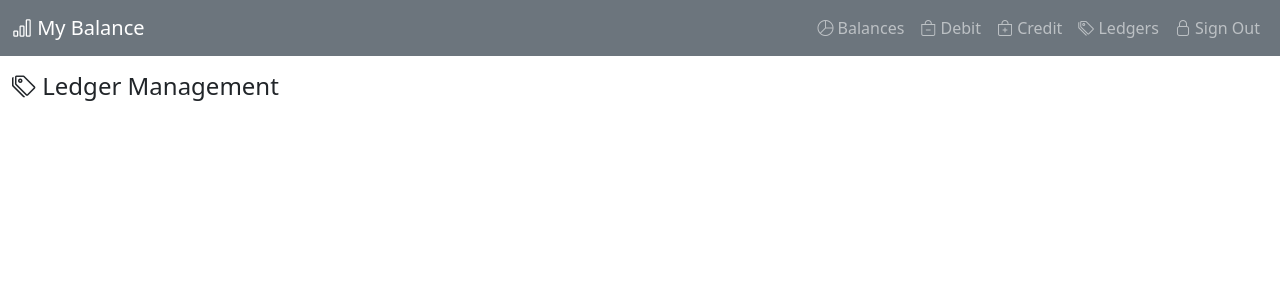
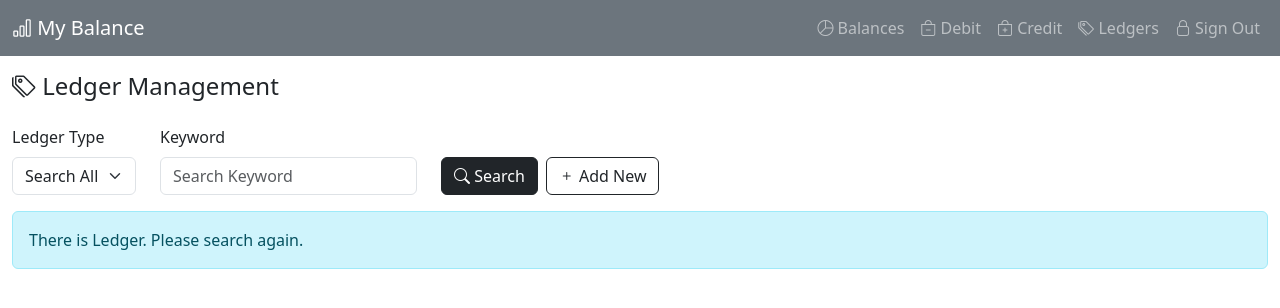
Before and after one commit to minlwin/onestop-12, a React (Vite) app in the folder balance-web/: page /member/ledger in a window 1280 px wide. Shown: the top 308 px of the page. Built offline with nearby package versions, Linux system fonts and the light colour scheme.

Commit message:
Update Modal Dialog

```diff
--- /dev/null
+++ b/balance-web/src/model/provider/modal-dialog-context.ts
@@ -0,0 +1,25 @@
+import { createContext, useContext } from "react"
+
+type ModalDialogContextType = {
+    show: boolean
+    setShow : (show: boolean) => void
+    action?: VoidFunction
+    setAction? : (action : VoidFunction) => void
+}
+
+const ModalDialogContext = createContext<ModalDialogContextType | undefined>(undefined)
+
+const useModalDialogContext = () => {
+    const context = useContext(ModalDialogContext)
+
+    if(!context) {
+        throw Error("Invalid usage of Modail Dialog Context.")
+    }
+
+    return context
+}
+
+export {
+    ModalDialogContext,
+    useModalDialogContext
+}
--- /dev/null
+++ b/balance-web/src/model/provider/modal-dialog-provider.tsx
@@ -0,0 +1,18 @@
+import React, { useState } from "react";
+import { ModalDialogContext } from "./modal-dialog-context";
+
+export default function ModalDialogProvider({children} : {children : React.ReactNode}) {
+    const [show, setShow] = useState(false)
+    const [action, setAction] = useState<VoidFunction | undefined>()
+
+    return (
+        <ModalDialogContext.Provider value={{
+            show : show,
+            setShow : setShow,
+            action: action,
+            setAction: setAction
+        }}>
+            {children}
+        </ModalDialogContext.Provider>
+    )
+}
--- a/balance-web/src/model/store/auth-result.store.ts
+++ b/balance-web/src/model/store/auth-result.store.ts
@@ -25,5 +25,5 @@ export function userName() {
     throw Error("You need to login")
   }
 
-  return auth
+  return auth.email
 }
--- a/balance-web/src/pages/members/ledger/list.tsx
+++ b/balance-web/src/pages/members/ledger/list.tsx
@@ -1,9 +1,117 @@
+import { useForm } from "react-hook-form";
 import Page from "../../../ui/page";
+import type { LedgerListItem, LedgerSearch } from "../../../model/dto/member/ledger";
+import FormGroup from "../../../ui/form-group";
+import { LEDGER_TYPE_LIST } from "../../../model/constants";
+import { useState } from "react";
+import { searchLedger } from "../../../model/client/member/ledger-client";
+import NoData from "../../../ui/no-data";
+import ModalDialog from "../../../ui/modal-dialog";
+import ModalDialogProvider from "../../../model/provider/modal-dialog-provider";
+import { useModalDialogContext } from "../../../model/provider/modal-dialog-context";
 
 export default function LedgerManagement() {
+
+    const [list, setList] = useState<LedgerListItem[]>([])
+
+    async function search(form:LedgerSearch) {
+        const response = await searchLedger(form)
+        setList(response)
+    }
+
     return (
         <Page title="Ledger Management" icon={<i className="bi-tags"></i>}>
+            <ModalDialogProvider>
+                <SearchForm onSearch={search} />
 
+                <section className="my-3">
+                    <ListView list={list} />
+                </section>
+
+                <EditDialog />
+            </ModalDialogProvider>
         </Page>
     )
 }
+
+function SearchForm({onSearch} : {onSearch : (form : LedgerSearch) => void}) {
+
+    const {handleSubmit, register} = useForm<LedgerSearch>()
+    const {setShow} = useModalDialogContext()
+
+    return (
+        <form onSubmit={handleSubmit(onSearch)} className="row">
+            <FormGroup className="col-auto" label="Ledger Type">
+                <select {...register('type')} className="form-select">
+                    <option value="">Search All</option>
+                    {LEDGER_TYPE_LIST.map(item =>
+                        <option key={item} value={item}>{item}</option>
+                    )}
+                </select>
+            </FormGroup>
+
+            <FormGroup label="Keyword" className="col-auto">
+                <input {...register('keyword')} placeholder="Search Keyword" type="text" className="form-control" />
+            </FormGroup>
+
+            <div className="col btn-wrapper">
+                <button type="submit" className="btn btn-dark">
+                    <i className="bi-search"></i> Search
+                </button>
+
+                <button onClick={() => setShow(true)} type="button" className="btn btn-outline-dark ms-2">
+                    <i className="bi-plus"></i> Add New
+                </button>
+            </div>
+        </form>
+    )
+}
+
+function ListView({list} : {list: LedgerListItem[]}) {
+
+    if(!list.length) {
+        return <NoData name="Ledger" />
+    }
+
+    return (
+        <table className="table table-striped table-bordered table-hover">
+            <thead>
+                <tr>
+                    <th>Code</th>
+                    <th>Type</th>
+                    <th>Name</th>
+                    <th>Description</th>
+                    <th>Entries</th>
+                    <th>Amount</th>
+                    <th></th>
+                </tr>
+            </thead>
+
+            <tbody>
+            {list.map(item =>
+                <tr key={item.id.code}>
+                    <td>{item.id.code}</td>
+                    <td>{item.type}</td>
+                    <td>{item.name}</td>
+                    <td>{item.description}</td>
+                    <td className="text-end">{item.entries}</td>
+                    <td className="text-end">{item.total}</td>
+                    <td className="text-center">
+                        <a href="#" className="icon-link">
+                            <i className="bi-pencil"></i>
+                        </a>
+                    </td>
+                </tr>
+            )}
+            </tbody>
+        </table>
+    )
+}
+
+function EditDialog() {
+    return (
+        <ModalDialog title="Create Ledger">
+            <form action=""></form>
+        </ModalDialog>
+    )
+}
--- /dev/null
+++ b/balance-web/src/ui/modal-dialog.tsx
@@ -0,0 +1,66 @@
+import type React from "react"
+import { useEffect, useRef } from "react"
+import { useModalDialogContext } from "../model/provider/modal-dialog-context"
+
+export type Modal = {
+    show : () => void
+    hide : () => void
+}
+
+export type Bootstrap = {
+    Modal : new (element: HTMLDivElement, options : {backdrop : boolean | 'static'}) => Modal
+}
+
+declare const bootstrap:Bootstrap
+
+export default function ModalDialog({title, children} : {title : string, children : React.ReactNode}) {
+
+    const dialogRef = useRef<HTMLDivElement | null>(null)
+    const modalRef = useRef<Modal | undefined>(undefined)
+    const {show, setShow, action} = useModalDialogContext()
+
+    useEffect(() => {
+        if(dialogRef.current) {
+            const modal = new bootstrap.Modal(dialogRef.current, {backdrop : 'static'})
+            modalRef.current = modal
+        }
+    }, [dialogRef, modalRef])
+
+    useEffect(() => {
+        if(modalRef.current) {
+            if(show) {
+                modalRef.current.show()
+            } else {
+                modalRef.current.hide()
+            }
+        }
+    }, [show, modalRef])
+
+    return (
+        <div ref={dialogRef} className="modal fade">
+            <div className="modal-dialog">
+                <div className="modal-content">
+                    <div className="modal-header">
+                        <h5 className="modal-title">{title}</h5>
+                    </div>
+
+                    <div className="modal-body">
+                        {children}
+                    </div>
+
+                    <div className="modal-footer">
+                        <button onClick={() => setShow(false)} type="button" className="btn btn-outline-dark">
+                            <i className="bi-x"></i> Close
+                        </button>
+
+                        {action &&
+                            <button onClick={action} className="btn btn-dark ms-2" type="button">
+                                <i className="bi-save"></i> Save
+                            </button>
+                        }
+                    </div>
+                </div>
+            </div>
+        </div>
+    )
+}
```
Also changed, not shown: balance-web/src/pages/members/ledger/details.tsx (deleted), balance-web/src/pages/members/ledger/edit.tsx (deleted).
